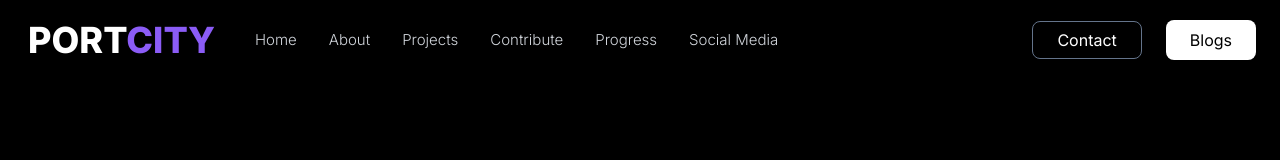
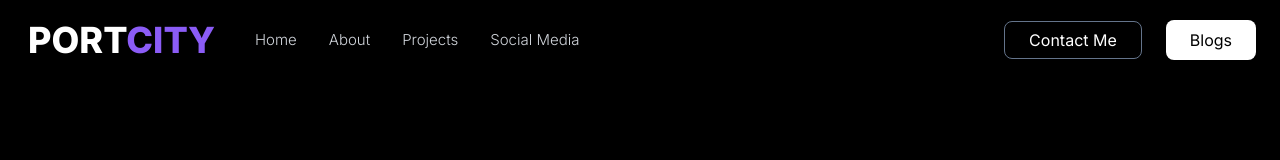
Before and after one commit to dsrathore1/Portcity, a Next.js app: page / in a window 1280 px wide. Shown: the top 160 px of the page. Built offline with nearby package versions, Linux system fonts and the light colour scheme.

Commit message:
Touch up in some files

```diff
--- a/app/Components/Nav.tsx
+++ b/app/Components/Nav.tsx
@@ -24,21 +24,9 @@ const Nav = () => {
             </Link>
             <Link
               className="mx-4 hover:text-white transition-all ease-in-out duration-[.3s]"
-              href="#project"
+              href="/project_section"
             >
               Projects
-            </Link>
-            <Link
-              className="mx-4 hover:text-white transition-all ease-in-out duration-[.3s]"
-              href="#project"
-            >
-              Contribute
-            </Link>
-            <Link
-              className="mx-4 hover:text-white transition-all ease-in-out duration-[.3s]"
-              href="#project"
-            >
-              Progress
             </Link>
             <Link
               className="mx-4 hover:text-white transition-all ease-in-out duration-[.3s]"
@@ -53,7 +41,7 @@ const Nav = () => {
             className="border-slate-500 border py-2 px-6 rounded-lg transition-all ease-in-out duration-[.3s]"
             href="#contact"
           >
-            Contact
+            Contact Me
           </Link>
           <button className="text-black bg-white py-2 px-6 rounded-lg">
             Blogs
--- /dev/null
+++ b/app/Components/Project_Boxes.jsx
@@ -0,0 +1,25 @@
+import React from 'react';
+import Image from 'next/image';
+import "@/app/globals.css";
+import Check from "@/app/static/DWYL.jpg";
+
+const Project_Boxes = () => {
+    return (
+        <>
+            <div className="flip-card h-[18rem] w-[18rem] bg-purple-500 hover:bg-opacity-20 duration-300 ease-in-out rounded-md">
+                <div className="flip-card-inner">
+                    <div className="flip-card-front">
+                        <Image src={Check} alt="Avatar" width={300} height={400} />
+                    </div>
+                    <div className="flip-card-back">
+                        <h1>John Doe</h1>
+                        <p>Architect & Engineer</p>
+                        <p>We love that guy</p>
+                    </div>
+                </div>
+            </div>
+        </>
+    )
+}
+
+export default Project_Boxes
--- a/app/Components/Projects.tsx
+++ b/app/Components/Projects.tsx
@@ -54,7 +54,6 @@ const Projects = () => {
                         <FlipBox />
                         <FlipBox />
                         <FlipBox />
-                        <FlipBox />
                     </div>
                     <div className={`px-4 flex justify-center items-center ${s_m.className}`}>
                         <button className='bg-violet-500 px-10 my-5 py-3 rounded-lg uppercase tracking-wide'>Load More</button>
```
Also changed, not shown: app/static/Demo.json (added, +8 -0 lines).
